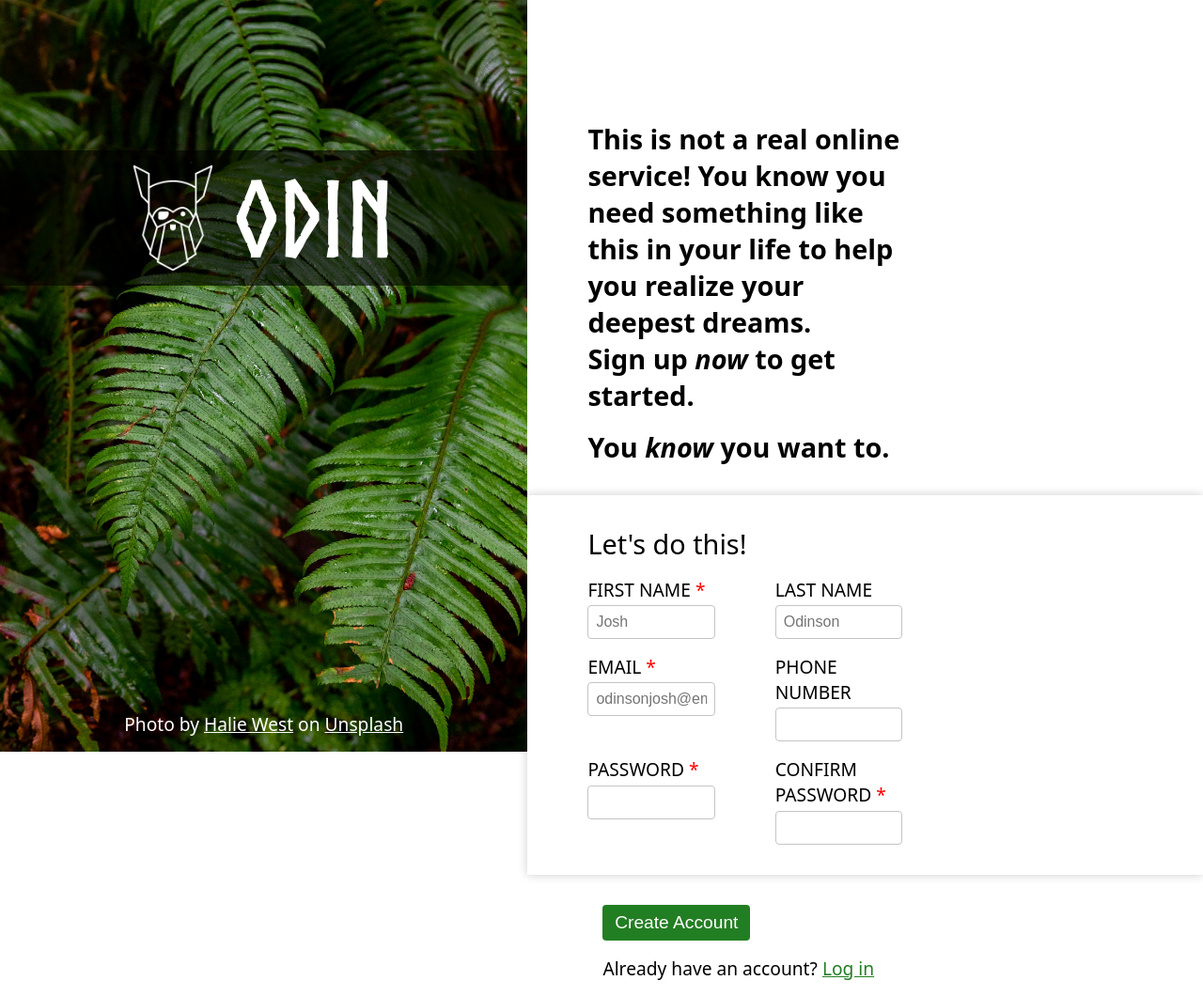
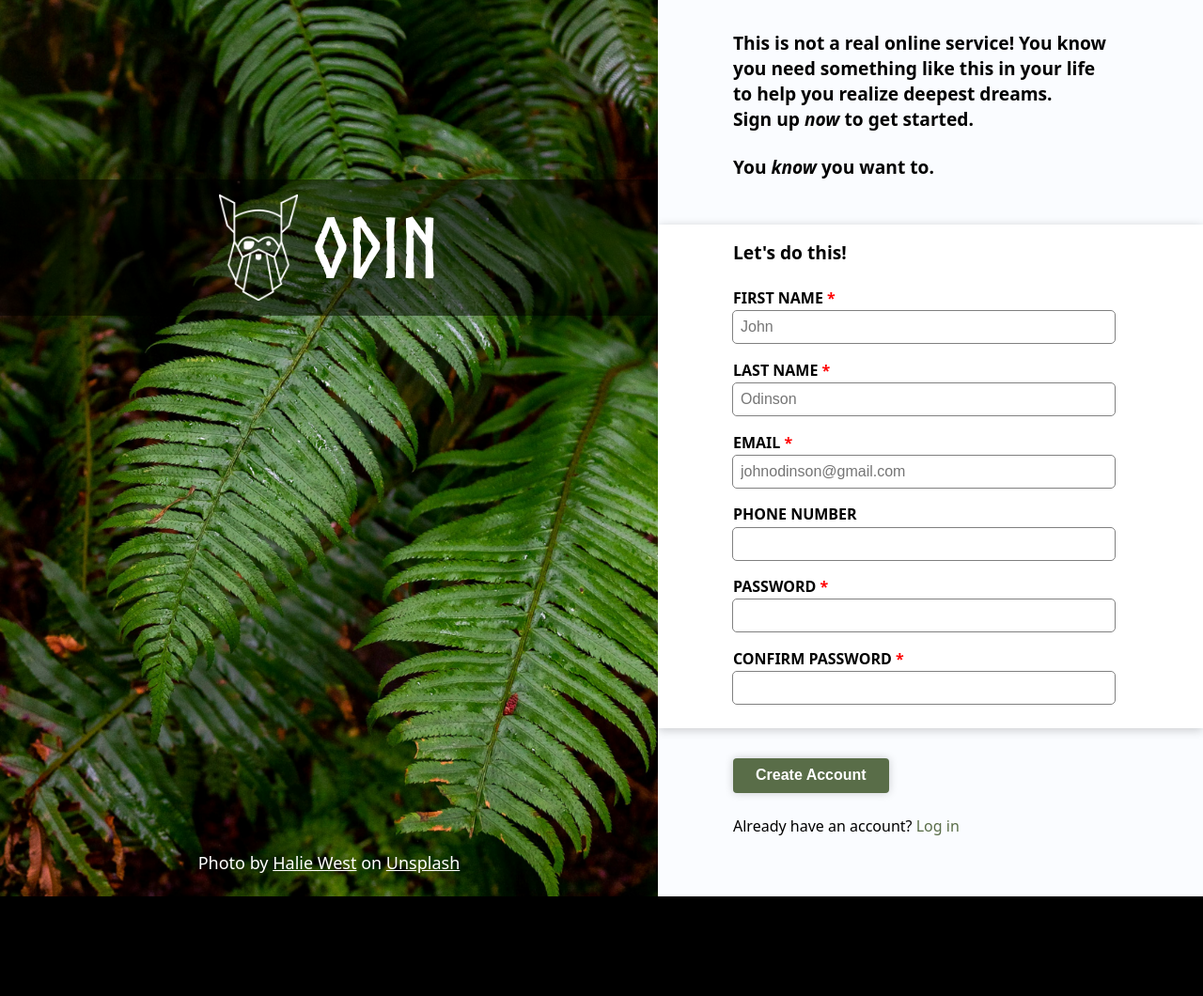
Before and after one commit to JOASH-JSH/form-validation, a plain HTML site: page index.html in a window 1280 px wide. Shown: the whole page at 94% size. After the commit the page ends 954 px from the top, so only its background shows below. Drawn offline with Linux system fonts and the light colour scheme.

Commit message:
Rework complete

```diff
--- a/index.html
+++ b/index.html
@@ -3,85 +3,88 @@
     <head>
         <meta charset="UTF-8" />
         <meta name="viewport" content="width=device-width, initial-scale=1.0" />
-        <title>Odin Form Validation</title>
+        <title>Sign up form</title>
         <link rel="stylesheet" href="style.css" />
         <script src="script.js" defer></script>
     </head>
     <body>
         <div class="container">
+            <!-- sidebar -->
+
             <div class="sidebar">
-                <div class="logo">
-                    <img src="assets/images/odin-lined.png" alt="odin logo" />
-                    <p>Odin</p>
+                <div class="odin-logo">
+                    <div>
+                        <img src="assets/images/odin-lined.png" alt="logo" />
                     </div>
-                <div class="credit">
-                    <p>Photo by <a href="#">Halie West</a> on <a href="#">Unsplash</a></p>
+                    <span>ODIN</span>
+                </div>
+                <p class="image-credit">
+                    Photo by <a href="#">Halie West</a> on
+                    <a href="#">Unsplash</a>
+                </p>
+            </div>
+
+            <!-- main -->
+
+            <div class="main">
+                <div class="sign-up-form-container">
+                    <div class="row row-1">
+                        <div>
+                            <p>This is not a real online service! You know you need something like this in your life to help you realize deepest dreams.</p>
+                            <p>Sign up <em>now</em> to get started.</p>
+                            <p>You <em>know</em> you want to.</p>
                         </div>
                     </div>
-
-            <div class="main">
-
-                <!-- form container section 1 -->
-
-                <section class="section section-1">
-                    <p>
-                        This is not a real online service! You know you need something
-                        like this in your life to help you realize your deepest dreams.
-                    </p>
-                    <p>Sign up <em>now</em> to get started.</p>
-                    <p>You <em>know</em> you want to.</p>
-                </section>
-
-                <!-- form container section 2 -->
-
-                <section class="section section-2">
-                    <form action="#" method="post">
+                    <div class="row row-2">
+                        <div>
                             <p>Let's do this!</p>
+                            <form action="#">
                                 <div class="input-container">
                                     <div>
-                                <label for="first-name">FIRST NAME <span style="color: red;">*</span> </label> <br />
-                                <input type="text" id="first-name" placeholder="Josh" maxlength="20" autocomplete="off" spellcheck="false"/>
-                                <p class="error-p" id="error-msg-fname"></p>
+                                        <label for="first-name">FIRST NAME <span class="asterisk">*</span></label> <br />
+                                        <input type="text" id="first-name" name="first-name" placeholder="John" autocomplete="off" />
+                                        <p id="fname-error-msg"></p>
                                     </div>
                                     <div>
-                                <label for="last-name">LAST NAME</label> <br />
-                                <input type="text" id="last-name" placeholder="Odinson" maxlength="20" autocomplete="off" spellcheck="false"/>
-                                <p class="error-p" id="error-msg-lname"></p>
+                                        <label for="last-name">LAST NAME <span class="asterisk">*</span></label> <br />
+                                        <input type="text" id="last-name" name="last-name" placeholder="Odinson" autocapitalize="off" />
+                                        <p id="lname-error-msg"></p>
                                     </div>
                                 </div>
                                 <div class="input-container">
-                            <div class="email-container">
-                                <label for="email">EMAIL <span style="color: red;">*</span> </label> <br />
-                                <input type="email" id="email" placeholder="odinsonjosh@email.com" autocomplete="off" spellcheck="false"/>
-                                <p class="error-p" id="error-msg-email"></p>
+                                    <div>
+                                        <label for="email">EMAIL <span class="asterisk">*</span></label> <br />
+                                        <input type="email" id="email" name="email" placeholder="johnodinson@gmail.com" autocomplete="off" />
+                                        <p id="email-error-msg"></p>
                                     </div>
-                            <div class="phone-number-container">
-                                <label for="phone-number">PHONE NUMBER</label> <br />
-                                <input type="tel" id="phone-number" autocomplete="off" spellcheck="false"/>
-                                <p class="error-p" id="error-msg-phone-number"></p>
+                                    <div>
+                                        <label for="phone-number">PHONE NUMBER </label> <br />
+                                        <input type="tel" id="phone-number" name="phone-number" autocomplete="off" />
+                                        <p id="phone-number-error-msg"></p>
                                     </div>
                                 </div>
                                 <div class="input-container">
-                            <div class="password-container">
-                                <label for="password">PASSWORD <span style="color: red;">*</span> </label> <br />
-                                <input type="password" id="password" autocomplete="off" spellcheck="false"/>
-                                <p class="error-p" id="error-msg-passord"></p>
+                                    <div>
+                                        <label for="password">PASSWORD <span class="asterisk">*</span></label> <br />
+                                        <input type="password" id="password" name="password" />
+                                        <p id="password-error-msg"></p>
                                     </div>
-                            <div class="confirm-password-container">
-                                <label for="confirm-password">CONFIRM PASSWORD <span style="color: red;">*</span> </label> <br />
-                                <input type="password" id="confirm-password"autocomplete="off" spellcheck="false"/>
-                                <p class="error-p" id="error-msg-confirm-password"></p>
+                                    <div>
+                                        <label for="confirm-password">CONFIRM PASSWORD <span class="asterisk">*</span></label> <br />
+                                        <input type="password" id="confirm-password" name="confirm-password" />
+                                        <p id="confirm-password-error-msg"></p>
                                     </div>
                                 </div>
                             </form>
-                </section>
-
-                <!-- form container section 3 -->
-
-                <section class="section section-3">
-                    <button type="submit" id="create-account-btn">Create Account</button>
+                        </div>
+                    </div>
+                    <div class="row row-3">
+                        <div>
+                            <button id="create-account-btn">Create Account</button>
                             <p>Already have an account? <a href="#">Log in</a></p>
-                </section>
+                        </div>
+                    </div>
+                </div>
             </div>
         </div>
     </body>
--- a/style.css
+++ b/style.css
@@ -11,6 +11,8 @@
 }
 
 :root {
+    --sidebar-width: 700px;
+    --main-width: calc(100% - var(--sidebar-width));
     --fn-clr-1: #000000;
     --fn-clr-2: #ffffff;
     --button-clr-1: #227e22;
@@ -18,187 +20,255 @@
     --input-border-clr: #c3c4c7;
     --input-focus-clr: #008cff;
     --error-p-clr: #ff0000;
+    --common-width: 90%;
 }
 
 html,
 body {
     width: 100%;
     height: 100%;
-    font-family: system-ui, sans-serif;
+    font-family: system-ui, -apple-system, BlinkMacSystemFont, "Segoe UI",
+        Roboto, Oxygen, Ubuntu, Cantarell, "Open Sans", "Helvetica Neue",
+        sans-serif;
+    background-color: #000000;
 }
 
 .container {
     width: 100%;
-    height: 100%;
+    min-height: 100%;
     display: flex;
 }
 
-/*  sidebar  */
+/* sidebar */
 
 .sidebar {
-    width: 1000px;
-    background: url("assets/images/halie-west.jpg");
+    width: var(--sidebar-width);
+    background-image: url("assets/images/halie-west.jpg");
+    background-size: cover;
     background-repeat: no-repeat;
-    background-size: cover;
     background-position: center;
     position: relative;
+    flex-shrink: 1;
+}
 
-    & .logo {
+.sidebar > .odin-logo {
     width: 100%;
-        height: 18%;
-        padding: 1rem;
-        background-color: rgba(0, 0, 0, 0.6);
+    height: 145px;
+    background-color: rgba(0, 0, 0, 0.5);
+    padding: 1rem 0;
     display: flex;
+    flex-grow: 1;
     justify-content: center;
     align-items: center;
-        gap: 1.5rem;
+    gap: 1rem;
     position: absolute;
     top: 20%;
+    left: 0;
 }
 
-    & .logo > img {
-        width: auto;
+.sidebar > .odin-logo > div {
     height: 100%;
+    display: flex;
+    justify-content: end;
 }
 
-    & .logo > p {
-        font-size: 7rem;
-        font-family: norse;
-        color: var(--fn-clr-2);
+.sidebar > .odin-logo > div > img {
+    width: 100%;
+    height: 100%;
+    object-fit: contain;
+    object-position: center;
 }
 
-    & .credit > p {
-        font-size: 1.2rem;
+.sidebar > .odin-logo > span {
+    color: var(--fn-clr-2);
+    font-family: "norse";
+    font-size: 5.5rem;
 }
 
-    & .credit {
+.sidebar > .image-credit {
     width: 100%;
-        position: absolute;
-        bottom: 0;
-        padding: 1rem;
     text-align: center;
     color: var(--fn-clr-2);
+    font-size: 1.125rem;
+    position: absolute;
+    bottom: 1.5rem;
 }
 
-    & .credit > p > a {
+.sidebar > .image-credit > a {
     color: var(--fn-clr-2);
-    }
 }
 
 /* main */
 
 .main {
-    width: 100%;
-    height: 100%;
+    width: calc(100vw - var(--sidebar-width));
     display: flex;
-    flex-direction: column;
-    gap: 1rem;
-
-    & .section {
-        padding-inline-start: 4rem;
-        padding-inline-end: 20rem;
-    }
+    align-items: center;
+    background-color: #fafcff;
+    padding-block: 2rem;
 }
 
-/* main section 1 */
+.main > .sign-up-form-container {
+    width: 100%;
+}
 
-.main > .section-1 {
-    padding-top: 8rem;
+.main > .sign-up-form-container > .row {
+    width: 100%;
+}
 
-    & > p:first-child {
-        font-size: 1.8rem;
+.main > .sign-up-form-container > .row > div {
+    width: 70%;
+    margin-left: 5rem;
+}
+
+.main > .sign-up-form-container > .row-1 > div > p {
+    font-size: clamp(1rem, 1.5vw, 4rem);
     font-weight: bold;
 }
 
-    & > p:first-child + p {
-        font-size: 1.8rem;
-        font-weight: bold;
-        margin-bottom: 1rem;
+.main > .sign-up-form-container > .row-1 > div > p:last-child {
+    margin-top: 1.5rem;
 }
 
-    & > p:last-child {
-        font-size: 1.8rem;
-        font-weight: bold;
-        margin-bottom: 1rem;
-    }
+.main > .sign-up-form-container > .row-2 {
+    margin-top: 3rem;
+    box-shadow: 0px 2px 10px rgba(0, 0, 0, 0.2);
+    padding-block: 1rem 1.5rem;
+    background-color: #ffffff;
 }
 
-/* main section 2 */
+.main > .sign-up-form-container > .row-2 > div > p {
+    font-size: clamp(1rem, 1.5vw, 4rem);
+    font-weight: 600;
+    margin-bottom: 1.5rem;
+}
 
-.main > .section-2 {
-    padding-block: 2rem;
-    box-shadow: 0 0 10px rgba(0, 0, 0, 0.2);
-
-    & form {
+.main > .sign-up-form-container > .row-2 > div > form {
     display: flex;
     flex-direction: column;
     gap: 1rem;
 }
 
-    & form > p {
-        font-size: 1.8rem;
-        font-weight: 500;
+.main > .sign-up-form-container > .row-2 > div > form > .input-container {
+    display: flex;
+    flex-wrap: wrap;
+    gap: 1rem;
 }
 
-    & form label {
-        font-size: 1.2rem;
+.main > .sign-up-form-container > .row-2 > div > form > .input-container > div {
+    width: 20rem;
+    flex-grow: 1;
 }
 
-    & form input {
+.main
+    > .sign-up-form-container
+    > .row-2
+    > div
+    > form
+    > .input-container
+    > div
+    > label {
+    font-size: 1rem;
+    font-weight: 600;
+}
+
+.asterisk {
+    color: red;
+}
+
+.main
+    > .sign-up-form-container
+    > .row-2
+    > div
+    > form
+    > .input-container
+    > div
+    > input {
     width: 100%;
     font-size: 1rem;
-        padding: 0.5em;
+    padding: 0.5rem;
+    flex-grow: 1;
     margin-top: 0.2rem;
     border-radius: 4px;
-        border: 1px solid var(--input-border-clr);
-        outline: none;
+    border: none;
+    outline: 1px solid grey;
 }
 
-    & form input:focus {
-        border-color: var(--input-focus-clr);
+.main
+    > .sign-up-form-container
+    > .row-2
+    > div
+    > form
+    > .input-container
+    > div
+    > input:focus {
+    outline-color: var(--input-focus-clr);
 }
 
-    & .input-container {
-        display: flex;
-        gap: 4rem;
-
-        & > div {
-            width: 100%;
-        }
+.main
+    > .sign-up-form-container
+    > .row-2
+    > div
+    > form
+    > .input-container
+    > div
+    > input:invalid {
+    outline-color: var(--error-p-clr);
 }
 
-    & .error-p {
-        color: var(--error-p-clr);
-        font-size: 0.8rem;
-    }
+.main
+    > .sign-up-form-container
+    > .row-2
+    > div
+    > form
+    > .input-container
+    > div
+    > input.input-red-outline {
+    outline-color: red;
 }
 
-/* main section 3 */
-
-.main > .section-3 {
-    padding: 1rem 5rem;
-
-    & > p {
-        font-size: 1.2rem;
+.main
+    > .sign-up-form-container
+    > .row-2
+    > div
+    > form
+    > .input-container
+    > div
+    > p {
+    font-size: 0.8rem;
+    color: red;
+    font-weight: 500;
+    margin-top: 0.1rem;
 }
 
-    & > p > a {
-        color: var(--button-clr-1);
+.main > .sign-up-form-container > .row-3 > div {
+    padding-block: 2rem;
 }
 
-    & #create-account-btn {
+#create-account-btn {
+    font-size: 1rem;
+    font-weight: 600;
+    padding: 0.6rem 1.5rem;
     border: none;
     border-radius: 4px;
-        padding: 0.5rem 0.8rem;
-        font-size: 1.2rem;
+    cursor: pointer;
     color: var(--fn-clr-2);
-        background-color: var(--button-clr-1);
-        cursor: pointer;
-        transition: all 150ms ease-in-out;
-        margin-bottom: 1rem;
+    background-color: var(--button-clr-2);
+    transition: all 100ms ease-in-out;
+    box-shadow: 0 0 10px rgba(0, 0, 0, 0.2);
 }
 
-    & #create-account-btn:hover {
-        background-color: var(--button-clr-2);
+#create-account-btn:hover {
+    background-color: var(--button-clr-1);
 }
+
+.main > .sign-up-form-container > .row-3 > div > p {
+    font-size: 1rem;
+    font-weight: 500;
+    margin-top: 1.5rem;
 }
+
+.main > .sign-up-form-container > .row-3 > div > p > a {
+    color: var(--button-clr-2);
+    text-decoration: none;
+}
```
Also changed, not shown: script.js (+37 -23 lines). Lines whose indentation alone changed are shown as unchanged.
